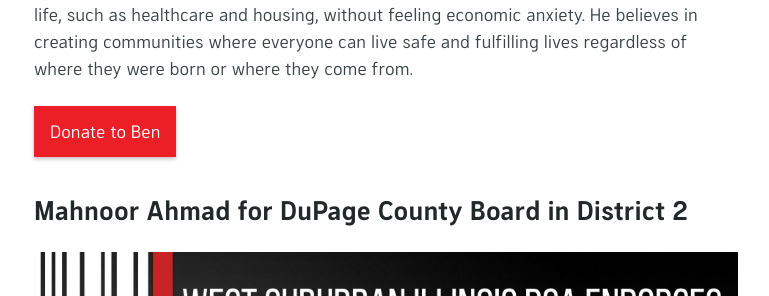
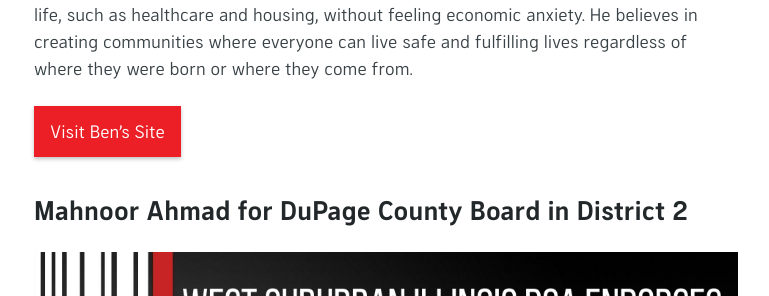
Before and after one commit to wsildsa/wsildsa.github.io, a Jekyll site: the page built from _pages/en/electoral.md, in a window 1280 px wide and 900 px high, scrolled down 1872 px. Shown: the part 140-436 px from the top of the window, without its empty margins (254-1023 px from the left). Built offline with Jekyll 4.4.1, drawn with Linux system fonts in a browser that asks for light colours; some web fonts are replaced; the repository's description, which GitHub fills in, is left out.

Commit message:
add links to Ben's campaign site

```diff
--- a/_pages/en/electoral.md
+++ b/_pages/en/electoral.md
@@ -20,7 +20,7 @@ Ben is a lifelong resident of Illinois and the Chicagoland area. Growing up in L
 
 Ben believes in creating an Illinois where all residents can afford the basic necessities of life, such as healthcare and housing, without feeling economic anxiety. He believes in creating communities where everyone can live safe and fulfilling lives regardless of where they were born or where they come from.
 
-{% include comp-button.html text="Donate to Ben" link="https://secure.actblue.com/donate/benmcadamsilsenate" %}
+{% include comp-button.html text="Visit Ben's Site" link="https://www.mcadamsforil.com/" %}
 
 ## Mahnoor Ahmad for DuPage County Board in District 2
 ![WSIL DSA Endorses Satnaam Mago for IL Senate in the 33rd](assets/images/mahnoor.png)
```
Also changed, not shown: _posts/2025-10-20-ben-endorsement.md (+1 -1 lines).
